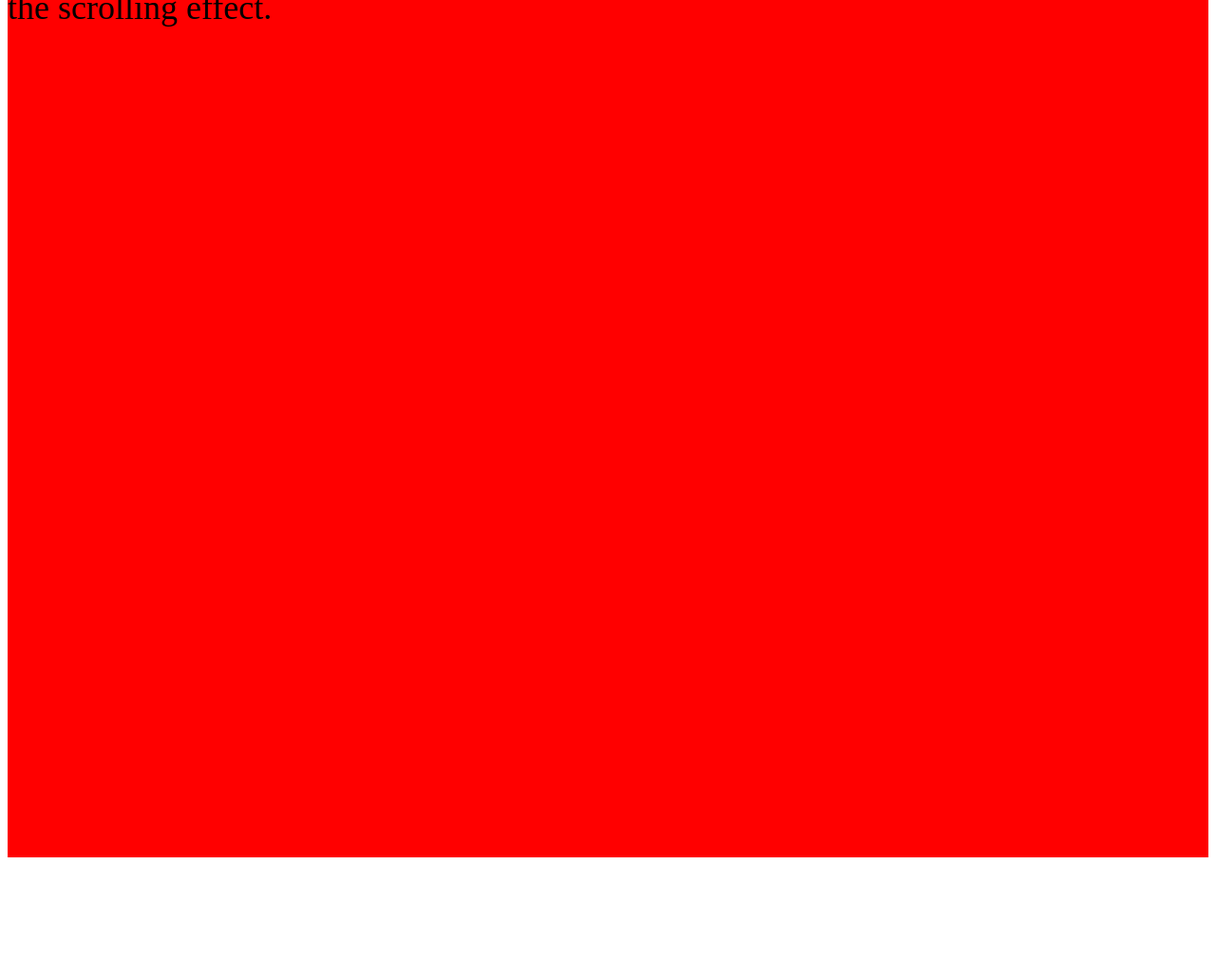
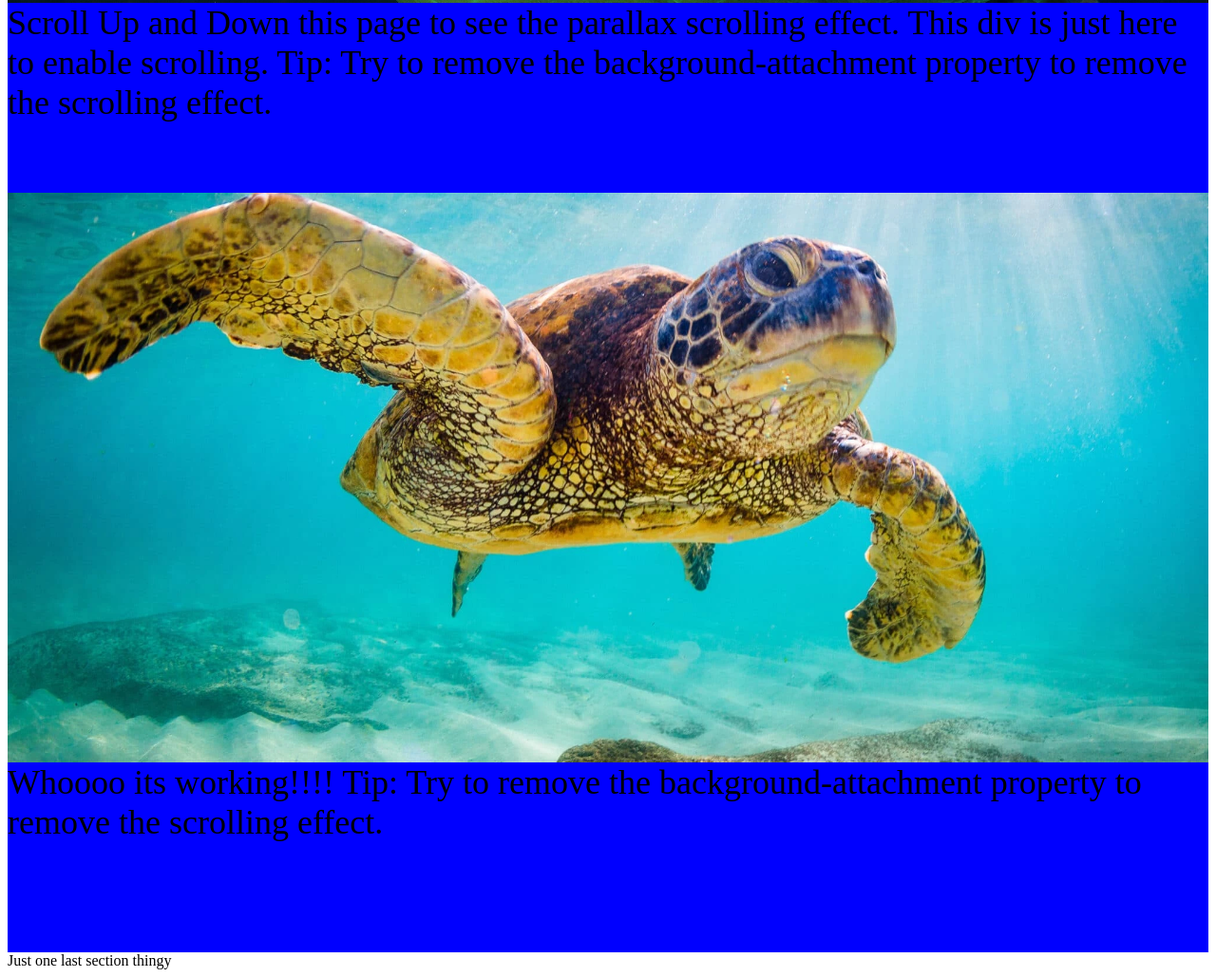
Before and after one commit to Eon4/parallax-test, a plain HTML site: page index.html in a window 1280 px wide. Shown: the part 647-1676 px from the top of the page at 95% size. Before the commit the page ends 1558 px from the top, so only its background shows below. Drawn offline with Linux system fonts and the light colour scheme.

Commit message:
whooo turtles

```diff
--- a/index.html
+++ b/index.html
@@ -8,7 +8,20 @@
   background-image: url(./assets/img/turtle.jpg);
 
   /* Set a specific height */
-  min-height: 500px;
+  min-height: 600px;
+
+  /* Create the parallax scrolling effect */
+  background-attachment: fixed;
+  background-position: center;
+  background-repeat: no-repeat;
+  background-size: cover;
+}
+.parallax02 {
+  /* The image used */
+  background-image: url(./assets/img/turtle02.jpg);
+
+  /* Set a specific height */
+  min-height: 600px;
 
   /* Create the parallax scrolling effect */
   background-attachment: fixed;
@@ -24,11 +37,19 @@
 
 <div class="parallax"></div>
 
-<div style="height:1000px;background-color:red;font-size:36px">
+<div style="height:200px;background-color:blue;font-size:36px">
 Scroll Up and Down this page to see the parallax scrolling effect.
 This div is just here to enable scrolling.
 Tip: Try to remove the background-attachment property to remove the scrolling effect.
 </div>
+<div class="parallax02"></div>
 
+<div style="height:200px;background-color:blue;font-size:36px">
+Whoooo its working!!!!
+Tip: Try to remove the background-attachment property to remove the scrolling effect.
+</div>
+<div>
+    Just one last section thingy
+</div>
 </body>
 </html>
```
Also changed, not shown: assets/img/turtle02.jpg (added).
